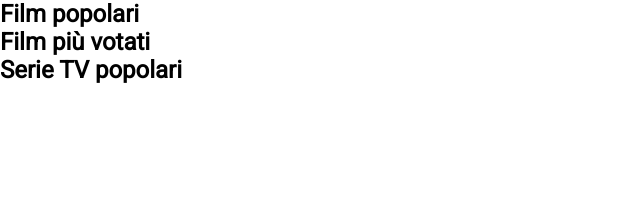
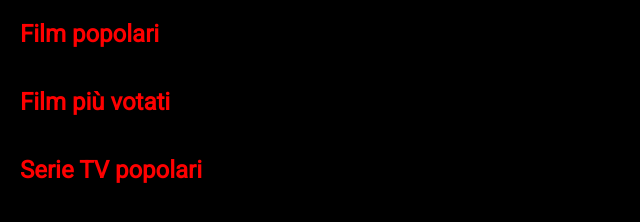
Before and after one commit to zi/esercitazione-10-02-21, a website: page index.html in a window 1280 px wide. Shown: the whole page, without its empty margins (0-640 px from the left). Drawn offline with Linux system fonts and the light colour scheme; no server answers.

Commit message:
modified style.css

```diff
--- a/style/style.css
+++ b/style/style.css
@@ -11,6 +11,8 @@
   --primary-text: #473198;
   font-family: "Roboto", sans-serif;
   position: relative;
+  margin-top: 20px;
+  background-color: #000000;
 }
 
 .toast {
@@ -30,10 +32,17 @@
   transform: translateY(-100px);
 }
 
+h2 {
+  margin-left: 20px;
+  color: #ff0000;
+
+}
+
 .carousel {
   display: flex;
   overflow-x: scroll;
   scroll-snap-type: x mandatory;
+  margin: 20px 0;
 }
 
 .card {
```
Lines whose indentation alone changed are shown as unchanged.
